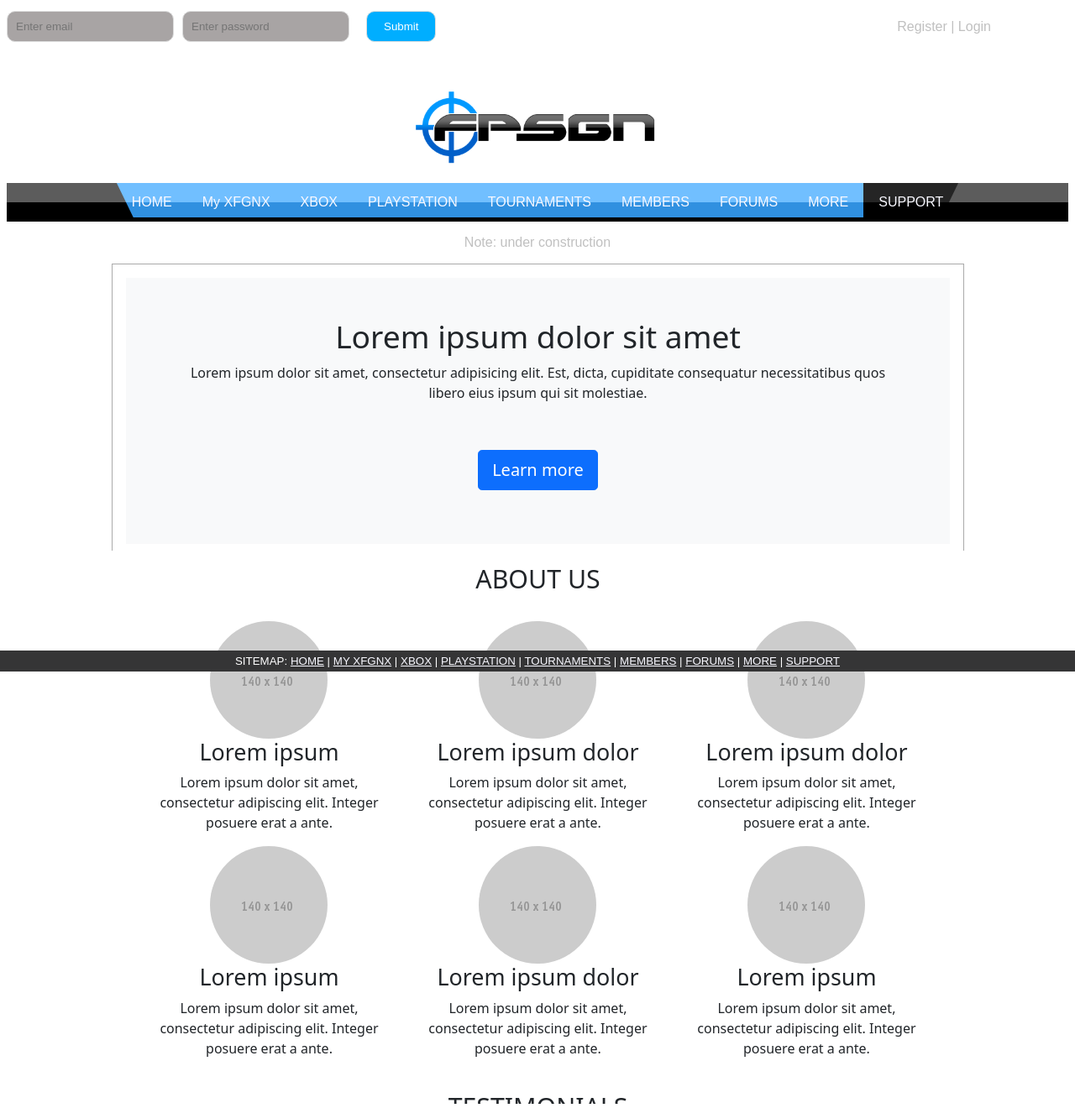
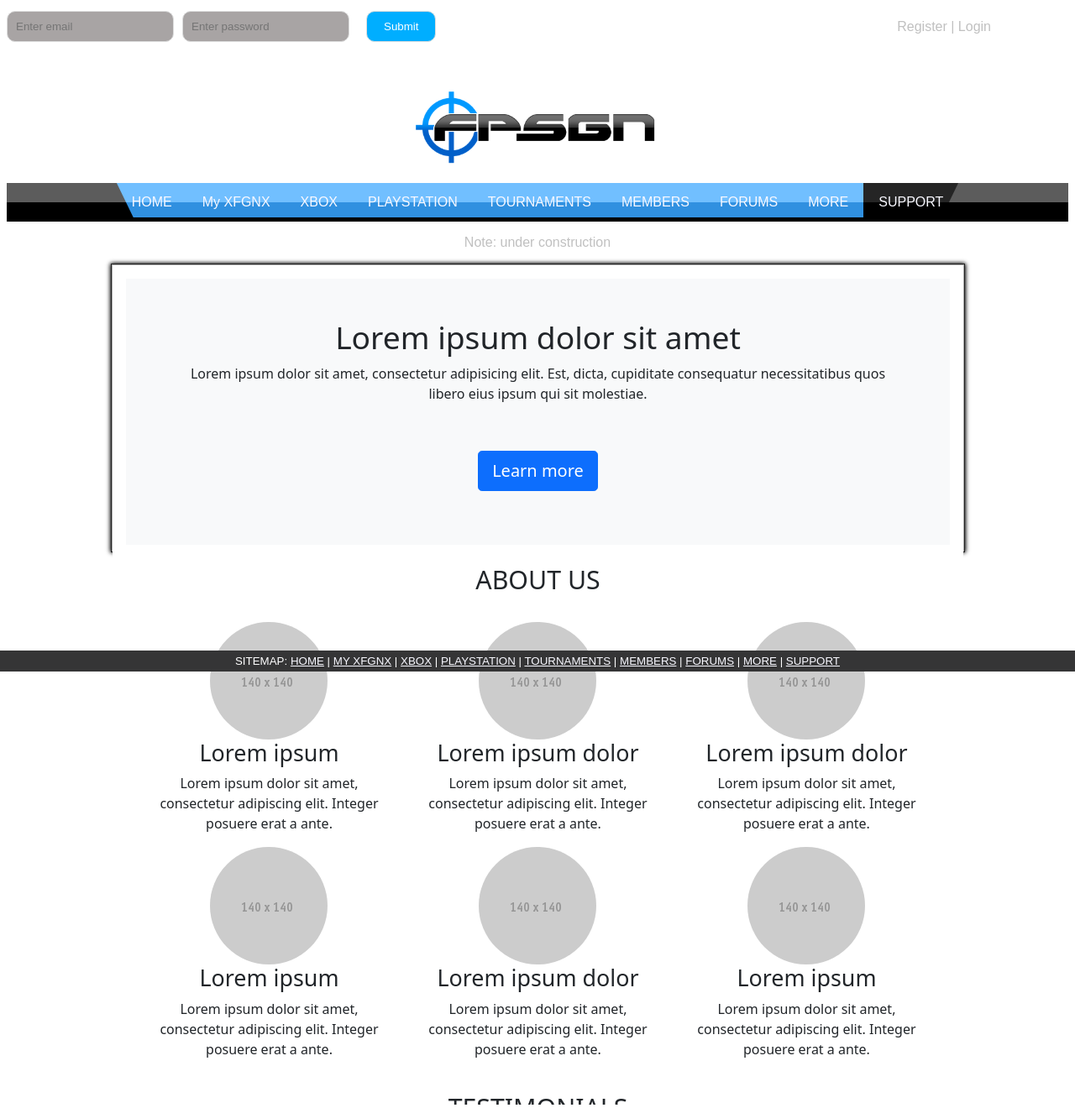
Before and after one commit to bishopkai/xfgnx.com-, a PHP site: page /sprt.html in a window 1280 px wide. Shown: the whole page at 84% size. Run offline with PHP 8.4, Linux system fonts and the light colour scheme.

Commit message:
Update oneStyle.css

```diff
--- a/css/oneStyle.css
+++ b/css/oneStyle.css
@@ -231,12 +231,17 @@ body {
 
   /* Container for flexboxes */
 .row {
-  display: -webkit-flex;
-  display: flex;
-  align-content: center;
-  margin-inline: auto;
-  width: 1015px;
-  align-items: center
+	display: -webkit-flex;
+	display: flex;
+	align-content: center;
+	margin-inline: auto;
+	width: 1015px;
+	align-items: center;
+	box-shadow:
+		-1px 0px 5px rgba(0,0,0,0.8),
+		1px 0px 5px rgba(0,0,0,0.8);
+	border: 1px solid #222;
+
 }
 
 /* Create three equal columns that sits next to each other */
```
